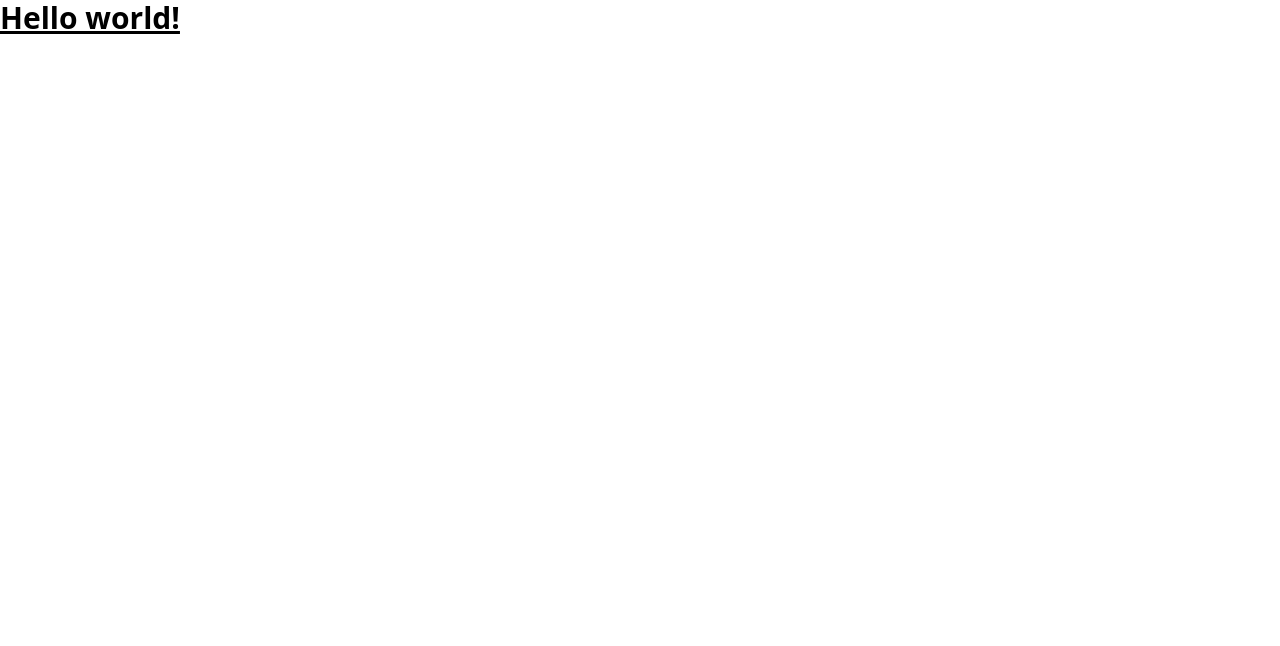
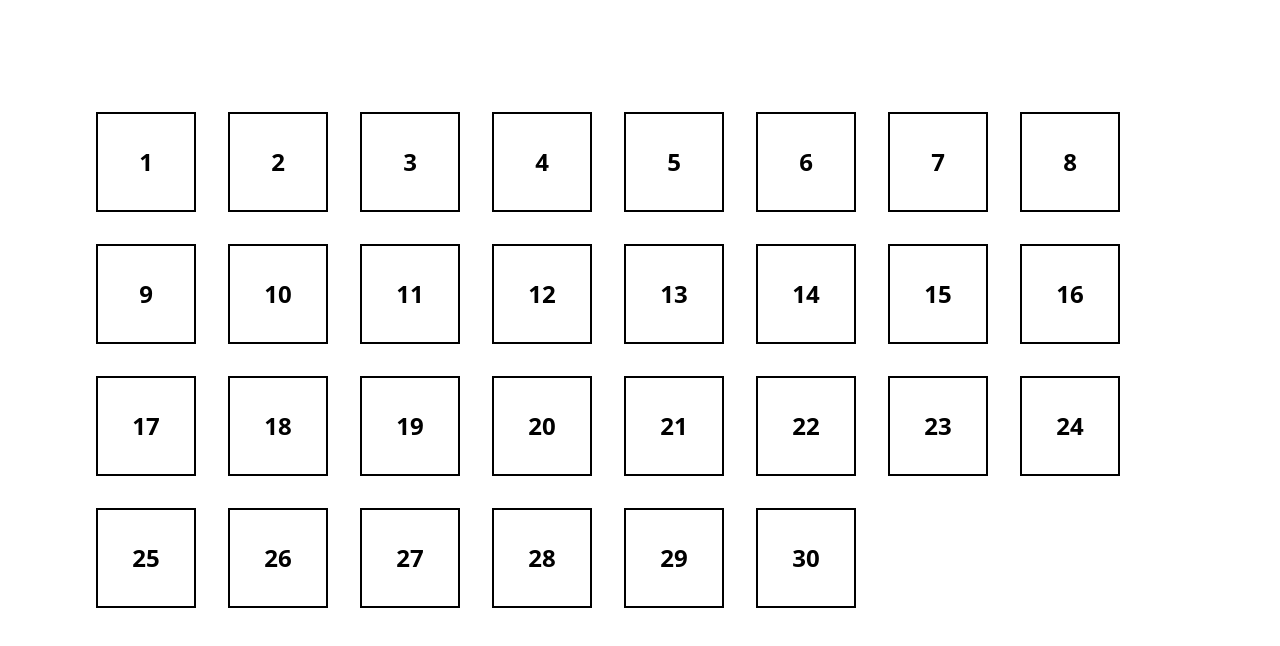
Before and after one commit to lnqminh3003/hcm-AI-challenge-2024, a React (Create React App) app in the folder final-simulator/: page / in a window 1280 px wide. Shown: the top 646 px of the page. Built offline with nearby package versions, Linux system fonts and the light colour scheme.

Commit message:
up final simulator

```diff
--- a/final-simulator/package.json
+++ b/final-simulator/package.json
@@ -12,6 +12,7 @@
     "@types/react-dom": "^18.3.0",
     "react": "^18.3.1",
     "react-dom": "^18.3.1",
+    "react-router-dom": "^6.26.2",
     "react-scripts": "5.0.1",
     "typescript": "^4.9.5",
     "web-vitals": "^2.1.4"
--- a/final-simulator/src/App.tsx
+++ b/final-simulator/src/App.tsx
@@ -1,7 +1,15 @@
+import QuestionList from "./components/QuestionList";
+
 export default function App() {
   return (
-    <h1 className="text-3xl font-bold underline">
-      Hello world!
-    </h1>
-  )
+
+    <>
+      <div className="flex flex-col items-center">
+        <h1 className="text-5xl font-bold underline text-center pt-4">
+          FINAL SIMULATOR
+        </h1>
+        <QuestionList />
+      </div>
+    </>
+  );
 }
--- /dev/null
+++ b/final-simulator/src/components/QuestionItem.tsx
@@ -0,0 +1,9 @@
+const QuestonItem = ({ index }: any) => {
+  return (
+    <div className="mt-8 mx-4">
+      <button className="border-2 w-[100px] h-[100px] border-black text-2xl font-bold">{index}</button>
+    </div>
+  );
+};
+
+export default QuestonItem;
--- /dev/null
+++ b/final-simulator/src/components/QuestionList.tsx
@@ -0,0 +1,23 @@
+import React from 'react';
+import { Link } from 'react-router-dom';
+
+function QuestionList() {
+  const numbers = Array.from({ length: 30 }, (_, i) => i + 1);
+
+  return (
+    <div className="flex flex-row flex-wrap items-center mt-20 mx-20">
+      {numbers.map((number) => (
+        <div key={number} className="mt-8 mx-4 border-2 w-[100px] h-[100px] border-black">
+          <Link
+            className="text-2xl font-bold text-center w-full h-full flex items-center justify-center"
+            to={`/page?num=${number}`}
+          >
+            {number}
+          </Link>
+        </div>
+      ))}
+    </div>
+  );
+}
+
+export default QuestionList;
--- a/final-simulator/src/index.tsx
+++ b/final-simulator/src/index.tsx
@@ -1,19 +1,26 @@
-import React from 'react';
-import ReactDOM from 'react-dom/client';
-import './index.css';
-import App from './App';
-import reportWebVitals from './reportWebVitals';
+import React from "react";
+import ReactDOM from "react-dom/client";
+import "./index.css";
+import App from "./App";
+import reportWebVitals from "./reportWebVitals";
+import { BrowserRouter as Router, Route, Routes } from "react-router-dom";
+import PageQuery from "./page/PageQuery";
+import QuestionList from "./components/QuestionList";
 
 const root = ReactDOM.createRoot(
-  document.getElementById('root') as HTMLElement
+  document.getElementById("root") as HTMLElement
 );
+
 root.render(
   <React.StrictMode>
-    <App />
+    <Router>
+      <Routes>
+        <Route path="/" element={<QuestionList />} />
+        <Route path="/page" element={<PageQuery />} />
+      </Routes>
+    </Router>
   </React.StrictMode>
 );
 
-// If you want to start measuring performance in your app, pass a function
-// to log results (for example: reportWebVitals(console.log))
-// or send to an analytics endpoint. Learn more: https://bit.ly/CRA-vitals
+// Measure performance
 reportWebVitals();
--- /dev/null
+++ b/final-simulator/src/page/PageQuery.tsx
@@ -0,0 +1,25 @@
+import React, { useState, useEffect } from 'react';
+import { useSearchParams } from 'react-router-dom';
+import queries from "../queries";
+
+type PageData = string[];
+
+function PageQuery() {
+  const [searchParams] = useSearchParams();
+  const number = searchParams.get('num');
+
+  const [pageData, setPageData] = useState<PageData>(queries[number!]);
+
+  return (
+    <div>
+      <h1>Data for Page {number}</h1>
+      <ul>
+        {pageData.map((item, index) => (
+          <li key={index}>{item}</li>
+        ))}
+      </ul>
+    </div>
+  );
+}
+
+export default PageQuery;
--- /dev/null
+++ b/final-simulator/src/queries.ts
@@ -0,0 +1,13 @@
+// Define the type for queries object
+type QueriesType = {
+    [key: string]: string[];
+  };
+
+  // Define your queries object
+  const queries: QueriesType = {
+    "1": ["1", "2", "3", "4"],
+    "2": ["5", "6", "7", "8"],
+    "3": ["9", "10", "11", "12"],
+  };
+
+  export default queries;
```
Also changed, not shown: 1 other file (tests, documents, lock files or other folders).
